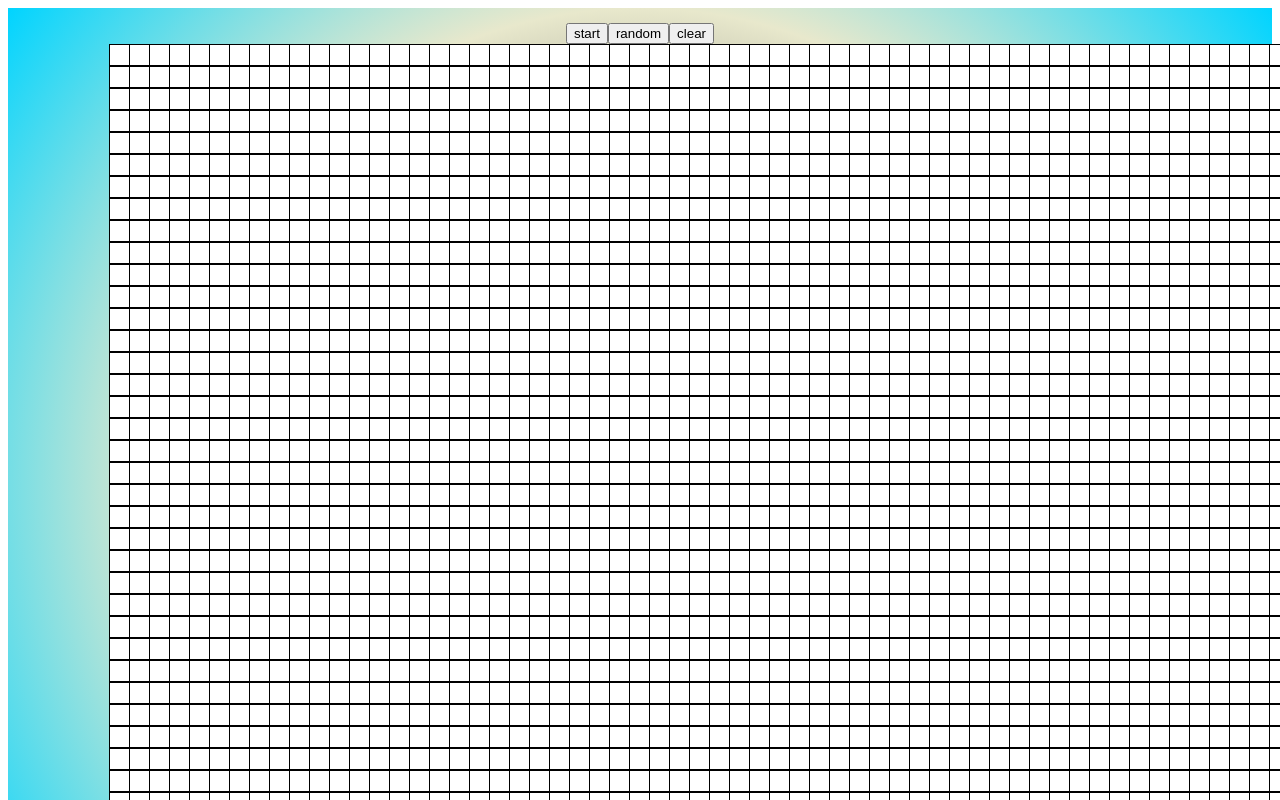
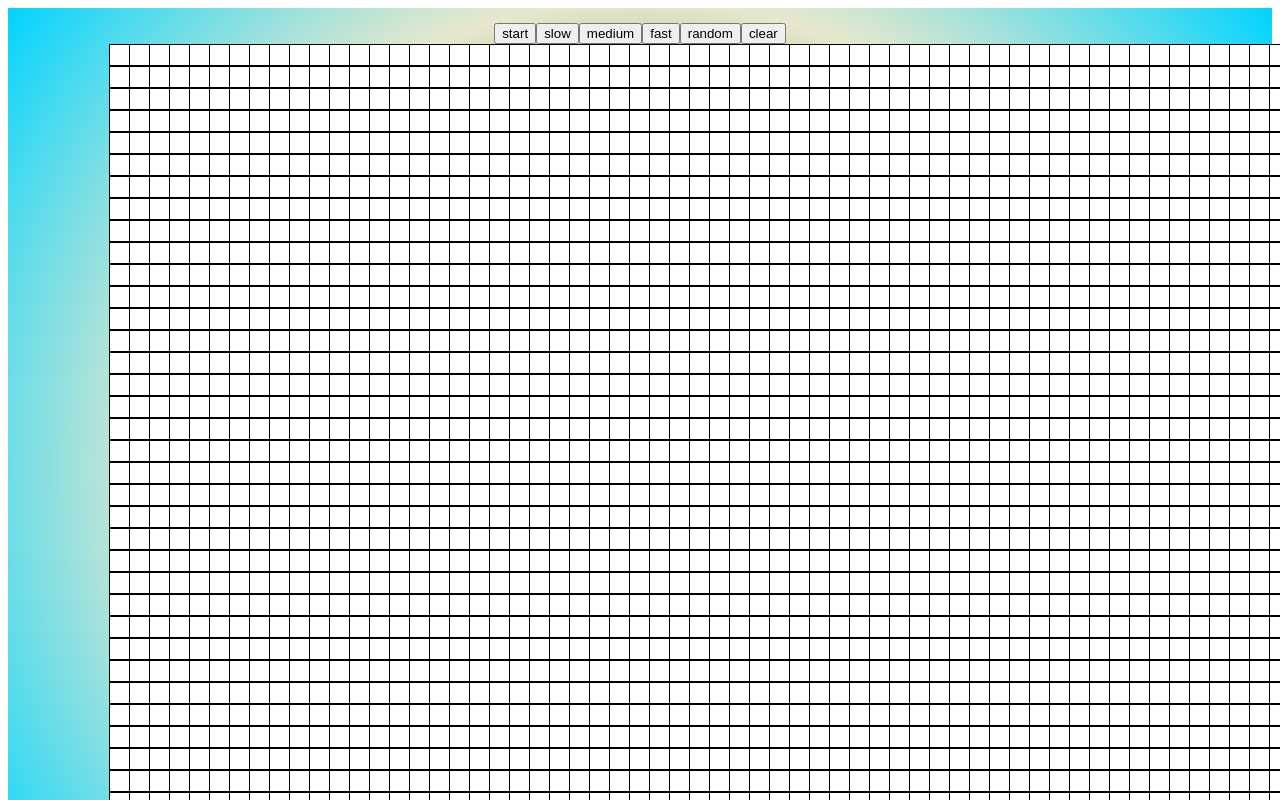
Before and after one commit to William-Ryan/cs_buildweek_1, a React (Create React App) app in the folder game-of-life/: page / in a window 1280 px wide. Shown: the top 800 px of the page. Built offline with nearby package versions, Linux system fonts and the light colour scheme.

Commit message:
Add speed features to adjust simulation rate

```diff
--- a/game-of-life/src/App.tsx
+++ b/game-of-life/src/App.tsx
@@ -1,7 +1,7 @@
 import React, { useState, useCallback, useRef } from "react";
 import produce from "immer";
 
-const numRows = 40;
+const numRows = 38;
 const numCols = 80;
 
 const operations = [
@@ -31,6 +31,9 @@ const App: React.FC = () => {
 
   const [running, setRunning] = useState(false);
   const [colors] = useState(["red", "blue", "purple", "yellow", "green"])
+  const [speed] = useState({
+    rate: 100
+  })
 
   const runningRef = useRef(running);
   runningRef.current = running;
@@ -63,7 +66,7 @@ const App: React.FC = () => {
       });
     });
 
-    setTimeout(runSimulation, 100);
+    setTimeout(runSimulation, speed.rate);
   }, []);
 
   const changeBg = () => {
@@ -99,6 +102,27 @@ const App: React.FC = () => {
           }}
         >
           {running ? "stop" : "start"}
+        </button>
+        <button
+          onClick={() => {
+            speed.rate = 2000
+          }}
+        >
+          slow
+        </button>
+        <button
+          onClick={() => {
+            speed.rate = 1000
+          }}
+        >
+          medium
+        </button>
+        <button
+          onClick={() => {
+            speed.rate = 100
+          }}
+        >
+          fast
         </button>
         <button
           onClick={() => {
@@ -150,7 +174,12 @@ const App: React.FC = () => {
           ))
         )}
       </div>
-      <a href="https://en.wikipedia.org/wiki/Conway%27s_Game_of_Life">What is Game of Life?</a>
+      <div style={{
+        textAlign: "center",
+        margin: "1% 0% 0%"
+      }}>
+        <a href="https://en.wikipedia.org/wiki/Conway%27s_Game_of_Life">What is Game of Life?</a>
+      </div>
     </div>
   );
 };
```
